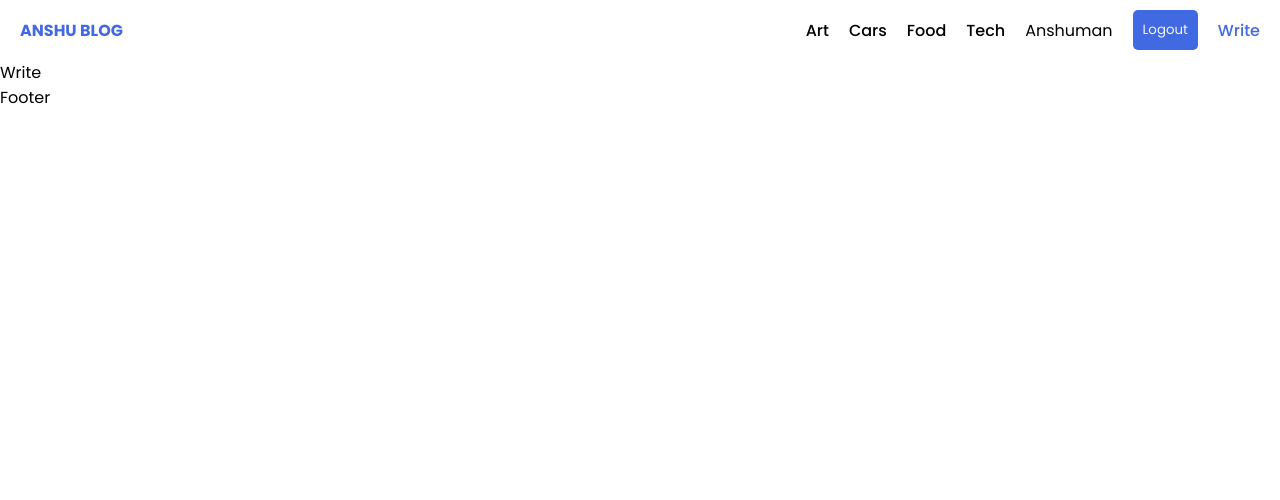
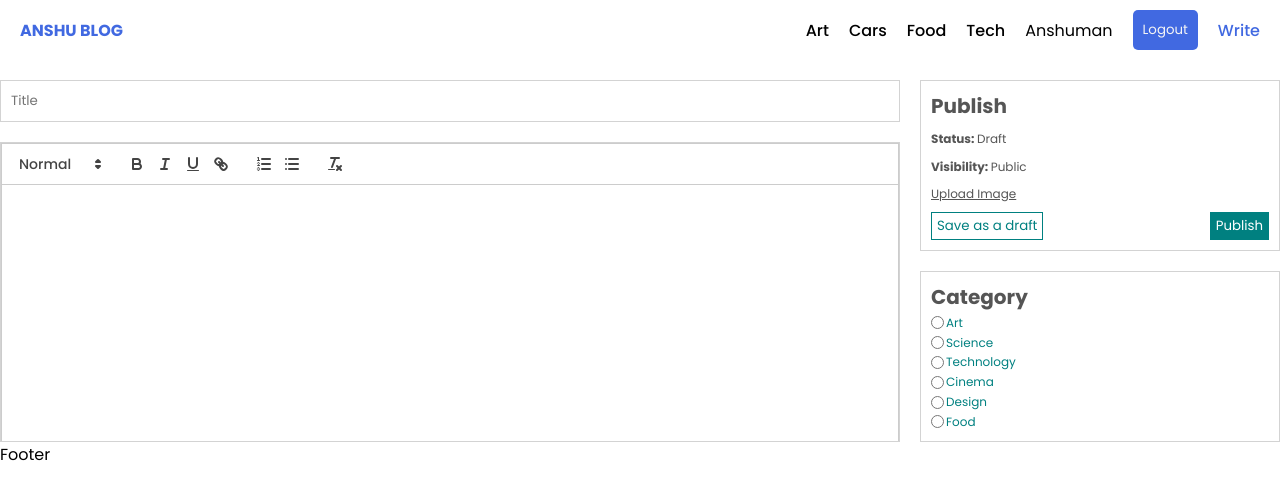
Before and after one commit to Anshuman-Programmer/anshu-blog-mysql, a React (Create React App) app in the folder client/: page /write in a window 1280 px wide. Shown: the top 500 px of the page. Built offline with nearby package versions, Linux system fonts and the light colour scheme.

Commit message:
write-page

```diff
--- a/client/package.json
+++ b/client/package.json
@@ -12,6 +12,7 @@
     "react": "^18.2.0",
     "react-dom": "^18.2.0",
     "react-icons": "^4.6.0",
+    "react-quill": "^2.0.0",
     "react-router-dom": "^6.4.3",
     "react-scripts": "5.0.1",
     "sass": "^1.56.1",
--- a/client/src/pages/Write.jsx
+++ b/client/src/pages/Write.jsx
@@ -1,9 +1,169 @@
-import React from 'react'
+import React, { useState } from "react";
+import ReactQuill from "react-quill";
+import "react-quill/dist/quill.snow.css";
+import axios from "axios";
+import { useLocation, useNavigate } from "react-router-dom";
+import moment from "moment";
+import "./styles/_write.scss"
 
 const Write = () => {
+  const state = useLocation().state;
+  const [value, setValue] = useState(state?.title || "");
+  const [title, setTitle] = useState(state?.desc || "");
+  const [file, setFile] = useState(null);
+  const [cat, setCat] = useState(state?.cat || "");
+
+  const navigate = useNavigate()
+
+  const upload = async () => {
+    try {
+      const formData = new FormData();
+      formData.append("file", file);
+      const res = await axios.post("/upload", formData);
+      return res.data;
+    } catch (err) {
+      console.log(err);
+    }
+  };
+
+  const handleClick = async (e) => {
+    e.preventDefault();
+    const imgUrl = await upload();
+
+    try {
+      state
+        ? await axios.put(`/posts/${state.id}`, {
+          title,
+          desc: value,
+          cat,
+          img: file ? imgUrl : "",
+        })
+        : await axios.post(`/posts/`, {
+          title,
+          desc: value,
+          cat,
+          img: file ? imgUrl : "",
+          date: moment(Date.now()).format("YYYY-MM-DD HH:mm:ss"),
+        });
+      navigate("/")
+    } catch (err) {
+      console.log(err);
+    }
+  };
+
   return (
-    <div>Write</div>
-  )
-}
+    <div className="add">
+      <div className="content">
+        <input
+          type="text"
+          placeholder="Title"
+          onChange={(e) => setTitle(e.target.value)}
+        />
+        <div className="editorContainer">
+          <ReactQuill
+            className="editor"
+            theme="snow"
+            value={value}
+            onChange={setValue}
+          />
+        </div>
+      </div>
+      <div className="menu">
+        <div className="item">
+          <h1>Publish</h1>
+          <span>
+            <b>Status: </b> Draft
+          </span>
+          <span>
+            <b>Visibility: </b> Public
+          </span>
+          <input
+            style={{ display: "none" }}
+            type="file"
+            id="file"
+            name=""
+            onChange={(e) => setFile(e.target.files[0])}
+          />
+          <label className="file" htmlFor="file">
+            Upload Image
+          </label>
+          <div className="buttons">
+            <button>Save as a draft</button>
+            <button onClick={handleClick}>Publish</button>
+          </div>
+        </div>
+        <div className="item">
+          <h1>Category</h1>
+          <div className="cat">
+            <input
+              type="radio"
+              checked={cat === "art"}
+              name="cat"
+              value="art"
+              id="art"
+              onChange={(e) => setCat(e.target.value)}
+            />
+            <label htmlFor="art">Art</label>
+          </div>
+          <div className="cat">
+            <input
+              type="radio"
+              checked={cat === "science"}
+              name="cat"
+              value="science"
+              id="science"
+              onChange={(e) => setCat(e.target.value)}
+            />
+            <label htmlFor="science">Science</label>
+          </div>
+          <div className="cat">
+            <input
+              type="radio"
+              checked={cat === "technology"}
+              name="cat"
+              value="technology"
+              id="technology"
+              onChange={(e) => setCat(e.target.value)}
+            />
+            <label htmlFor="technology">Technology</label>
+          </div>
+          <div className="cat">
+            <input
+              type="radio"
+              checked={cat === "cinema"}
+              name="cat"
+              value="cinema"
+              id="cinema"
+              onChange={(e) => setCat(e.target.value)}
+            />
+            <label htmlFor="cinema">Cinema</label>
+          </div>
+          <div className="cat">
+            <input
+              type="radio"
+              checked={cat === "design"}
+              name="cat"
+              value="design"
+              id="design"
+              onChange={(e) => setCat(e.target.value)}
+            />
+            <label htmlFor="design">Design</label>
+          </div>
+          <div className="cat">
+            <input
+              type="radio"
+              checked={cat === "food"}
+              name="cat"
+              value="food"
+              id="food"
+              onChange={(e) => setCat(e.target.value)}
+            />
+            <label htmlFor="food">Food</label>
+          </div>
+        </div>
+      </div>
+    </div>
+  );
+};
 
-export default Write
+export default Write;
--- /dev/null
+++ b/client/src/pages/styles/_write.scss
@@ -0,0 +1,82 @@
+.add {
+  margin-top: 20px;
+  display: flex;
+  gap: 20px;
+
+  .content {
+    flex: 5;
+    display: flex;
+    flex-direction: column;
+    gap: 20px;
+
+    input {
+      padding: 10px;
+      border: 1px solid lightgray;
+    }
+
+    .editorContainer {
+      height: 300px;
+      overflow: scroll;
+      border: 1px solid lightgray;
+
+      .editor {
+        height: 100%;
+        border: none;
+      }
+    }
+  }
+
+  .menu {
+    flex: 2;
+    display: flex;
+    flex-direction: column;
+    gap: 20px;
+
+    .item {
+      border: 1px solid lightgray;
+      padding: 10px;
+      flex: 1;
+      display: flex;
+      flex-direction: column;
+      justify-content: space-between;
+      font-size: 12px;
+      color: #555;
+
+      h1 {
+        font-size: 20px;
+      }
+
+      .file {
+        text-decoration: underline;
+        cursor: pointer;
+      }
+
+      .buttons {
+        display: flex;
+        justify-content: space-between;
+
+        :first-child {
+          cursor: pointer;
+          color: teal;
+          background-color: white;
+          border: 1px solid teal;
+          padding: 3px 5px;
+        }
+        :last-child {
+          cursor: pointer;
+          color: white;
+          background-color: teal;
+          border: 1px solid teal;
+          padding: 3px 5px;
+        }
+      }
+
+      .cat {
+        display: flex;
+        align-items: center;
+        gap: 2px;
+        color: teal;
+      }
+    }
+  }
+}
```
Also changed, not shown: 1 other file (tests, documents, lock files or other folders).
